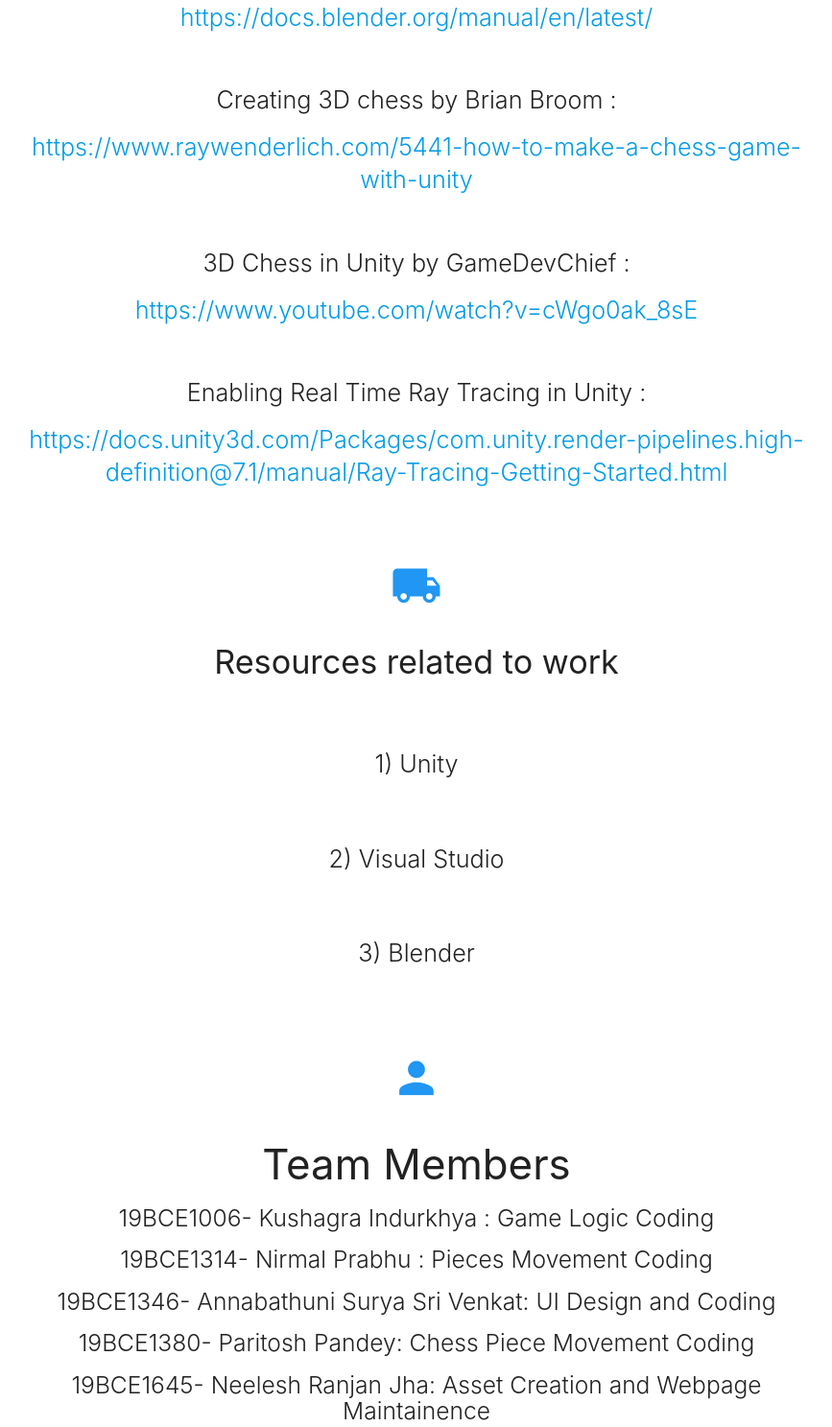
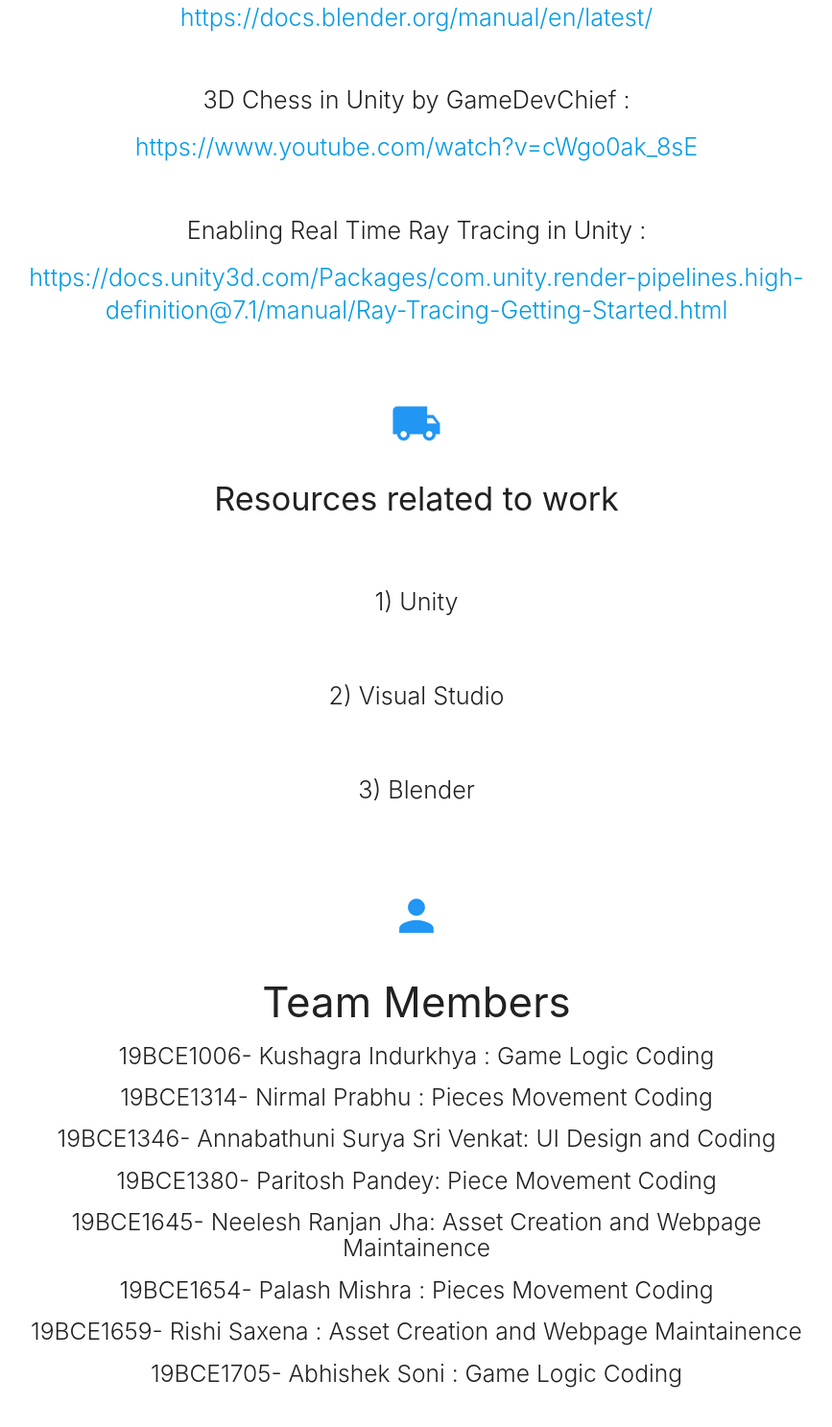
Before and after one commit to Neeleshrj/computergraphics, a plain HTML site: page index.html in a window 1280 px wide. Shown: the part 1843-3330 px from the top of the page at 96% size, without its empty margins (206-1073 px from the left). Drawn offline with nearby package versions, Linux system fonts and the light colour scheme.

Commit message:
updated roles

```diff
--- a/index.html
+++ b/index.html
@@ -93,10 +93,6 @@
           <br>
 
           <p class="light center"><span class="flow-text">
-            Creating 3D chess by Brian Broom :</p><a href="https://www.raywenderlich.com/5441-how-to-make-a-chess-game-with-unity"><p class="light center"><span class="flow-text">https://www.raywenderlich.com/5441-how-to-make-a-chess-game-with-unity</p></a>
-          <br>
-
-          <p class="light center"><span class="flow-text">
             3D Chess in Unity by GameDevChief : </p><a href="https://www.youtube.com/watch?v=cWgo0ak_8sE"><p class="light center"><span class="flow-text">https://www.youtube.com/watch?v=cWgo0ak_8sE</p></a>
           <br>
 
@@ -137,7 +133,7 @@
           <h5 class="center light">19BCE1006- Kushagra Indurkhya : Game Logic Coding</h5>
           <h5 class="center light">19BCE1314- Nirmal Prabhu : Pieces Movement Coding</h5>
           <h5 class="center light">19BCE1346- Annabathuni Surya Sri Venkat: UI Design and Coding</h5>
-          <h5 class="center light">19BCE1380- Paritosh Pandey: Chess Piece Movement Coding</h5>
+          <h5 class="center light">19BCE1380- Paritosh Pandey: Piece Movement Coding</h5>
           <h5 class="center light">19BCE1645- Neelesh Ranjan Jha: Asset Creation and Webpage Maintainence</h5>
           <h5 class="center light">19BCE1654- Palash Mishra : Pieces Movement Coding</h5>
           <h5 class="center light">19BCE1659- Rishi Saxena : Asset Creation and Webpage Maintainence</h5>
```
